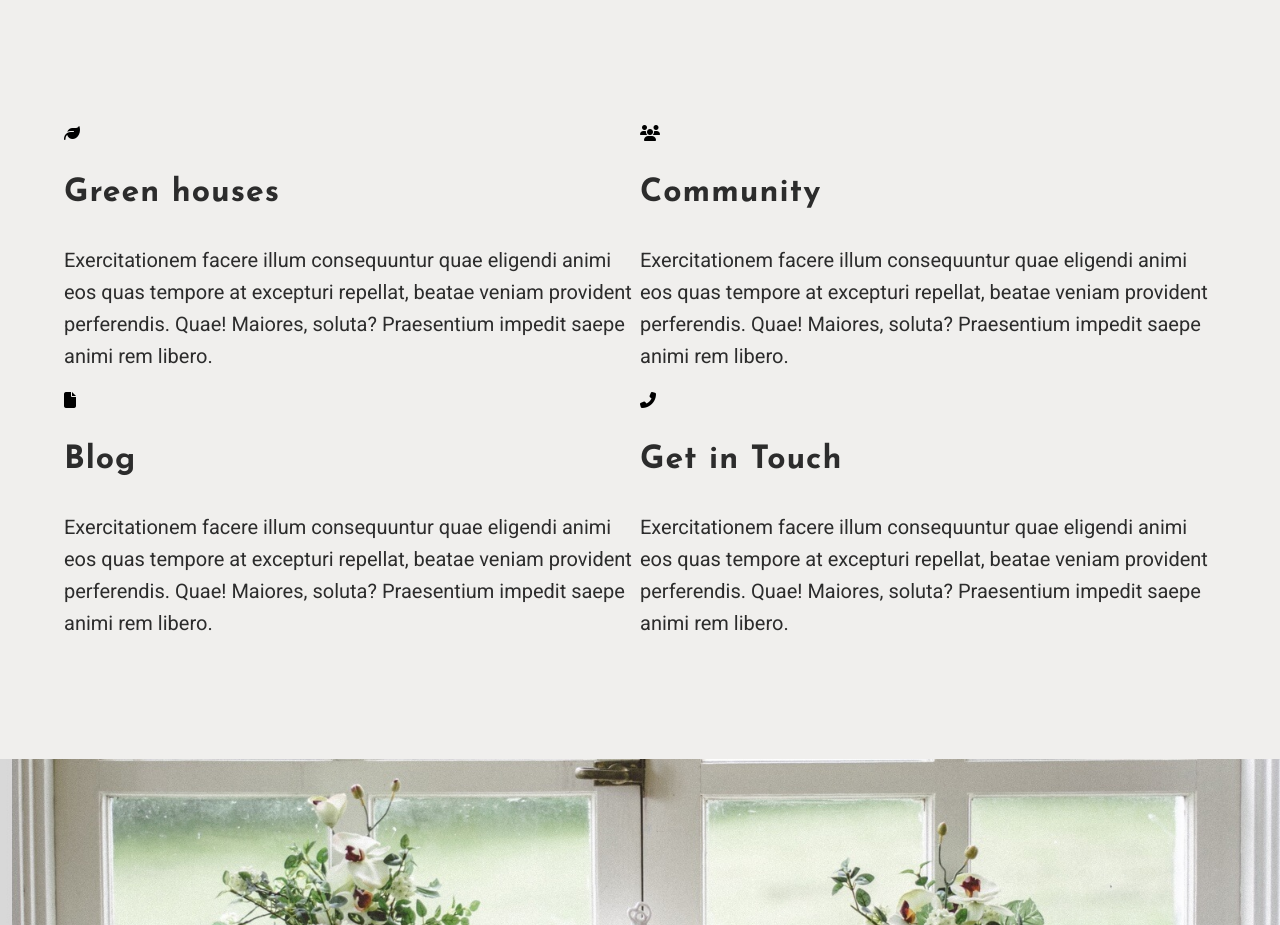
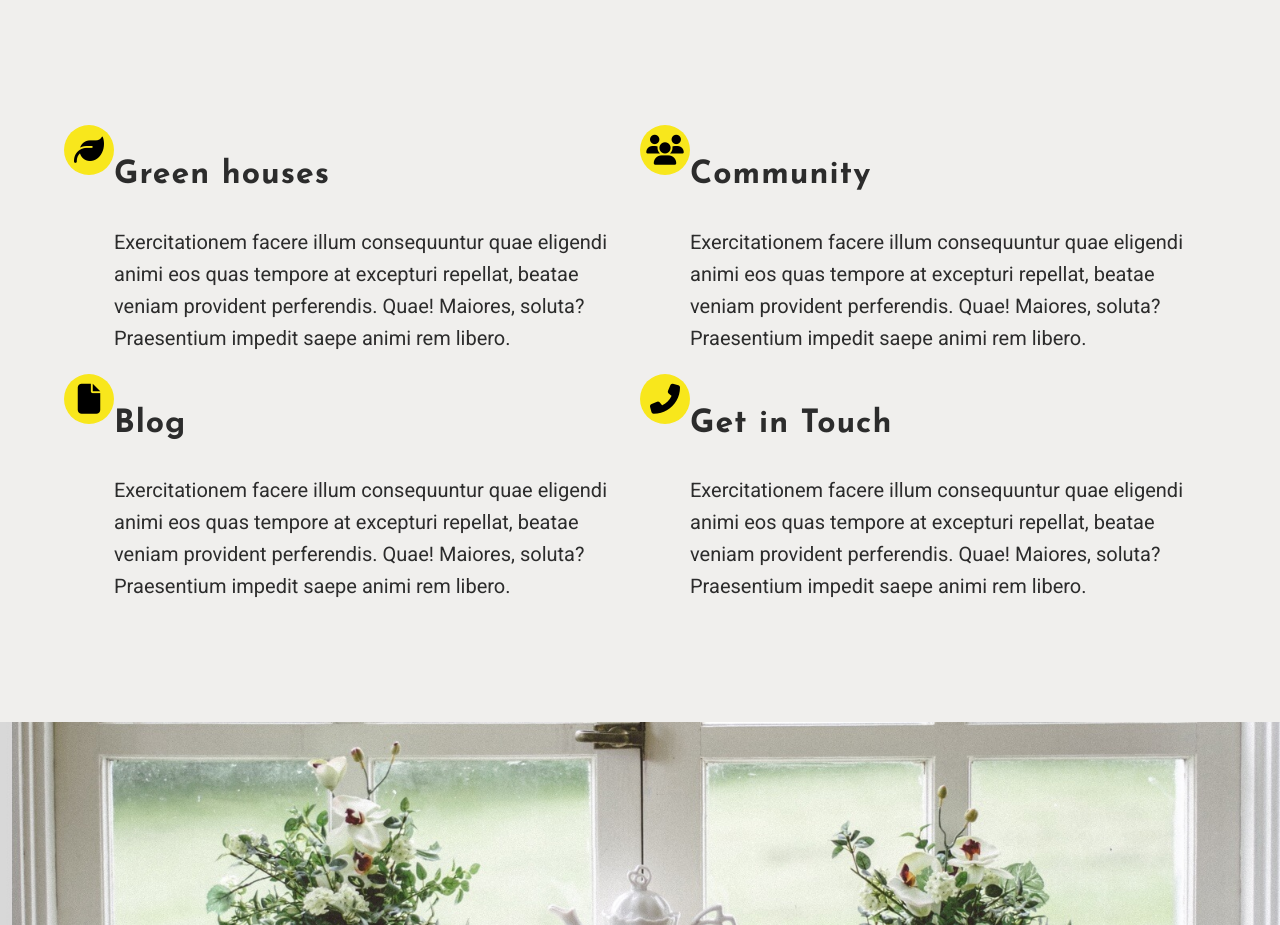
Before and after one commit to briancharlesoreilly/planted, a plain HTML site: page index.html in a window 1280 px wide. Shown: the part 2360-3285 px from the top of the page. Drawn offline with Linux system fonts and the light colour scheme.

Commit message:
social icon styling

```diff
--- a/index.html
+++ b/index.html
@@ -73,29 +73,37 @@
             <div class="icon-leaf">
               <i class="fa-solid fa-leaf"></i>
             </div>
+            <div class="icon-leaf-right">
               <h3>Green houses</h3>
               <p>Exercitationem facere illum consequuntur quae eligendi animi eos quas tempore at excepturi repellat, beatae veniam provident perferendis. Quae! Maiores, soluta? Praesentium impedit saepe animi rem libero.</p>
+            </div>
           </div>
           <div class="community">
             <div class="icon-ppl">
               <i class="fa-solid fa-users"></i>
             </div>
+            <div class="community-right">
               <h3>Community</h3>
               <p>Exercitationem facere illum consequuntur quae eligendi animi eos quas tempore at excepturi repellat, beatae veniam provident perferendis. Quae! Maiores, soluta? Praesentium impedit saepe animi rem libero.</p>
+            </div>
           </div>
           <div class="blog">
             <div class="icon-file">
               <i class="fa-solid fa-file"></i>
             </div>
+            <div class="blog-right">
               <h3>Blog</h3>
               <p>Exercitationem facere illum consequuntur quae eligendi animi eos quas tempore at excepturi repellat, beatae veniam provident perferendis. Quae! Maiores, soluta? Praesentium impedit saepe animi rem libero.</p>
+            </div>
           </div>
           <div class="contact">
             <div class="icon-phone">
               <i class="fa-solid fa-phone-flip"></i>
             </div>
+            <div class="contact-right">
               <h3>Get in Touch</h3>
               <p>Exercitationem facere illum consequuntur quae eligendi animi eos quas tempore at excepturi repellat, beatae veniam provident perferendis. Quae! Maiores, soluta? Praesentium impedit saepe animi rem libero.</p>
+            </div>
           </div>
         </div>
       </div> <!-- .middle-links .wrapper ENDS -->
--- a/styles/sass/partials/_base-styles.scss
+++ b/styles/sass/partials/_base-styles.scss
@@ -30,3 +30,23 @@ img {max-width: 100%; height: auto; display: block;}
   outline: 1px solid $secondary-accent;
   transition: 0.1s;
 }
+
+// social icons styling
+.icon-leaf,
+.icon-ppl,
+.icon-file,
+.icon-phone {
+  display: flex;
+  justify-content: center;
+  align-content: center;
+}
+
+.fa-solid {
+  background-color: $primary-accent;
+  font-size: 3rem;
+  padding-top: 10px;
+  border-radius: 50%;
+  width: 50px;
+  height: 50px;
+  text-align: center;
+}
--- a/styles/sass/partials/_sections.scss
+++ b/styles/sass/partials/_sections.scss
@@ -83,7 +83,9 @@
   .blog,
   .contact {
     width: 50%;
+    display: flex;
   }
+
 }
 
 // MID-BG IMAGE BLEED //
```
Also changed, not shown: styles/styles.css. Lines whose indentation alone changed are shown as unchanged.
